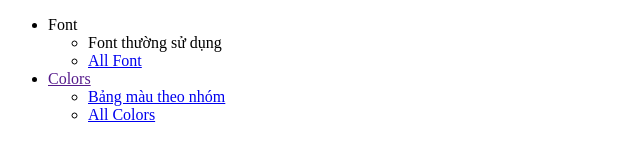
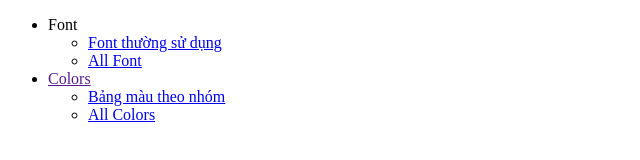
Before and after one commit to DoHoangTan/fonts-colors, a plain HTML site: page index.html in a window 1280 px wide. Shown: the whole page, without its empty margins (0-640 px from the left). Drawn offline with Linux system fonts and the light colour scheme.

Commit message:
Update index.html

```diff
--- a/index.html
+++ b/index.html
@@ -9,7 +9,7 @@
     <ul>
         <li>Font</li>
         <ul>
-            <li><a href="./font.html"></a>Font thường sử dụng</a></li>
+            <li><a href="./font.html">Font thường sử dụng</a></li>
             <li><a href="https://fonts.google.com/specimen/Caveat">All Font</a></li>
         </ul>
         <li><a href="">Colors</a></li>
```
